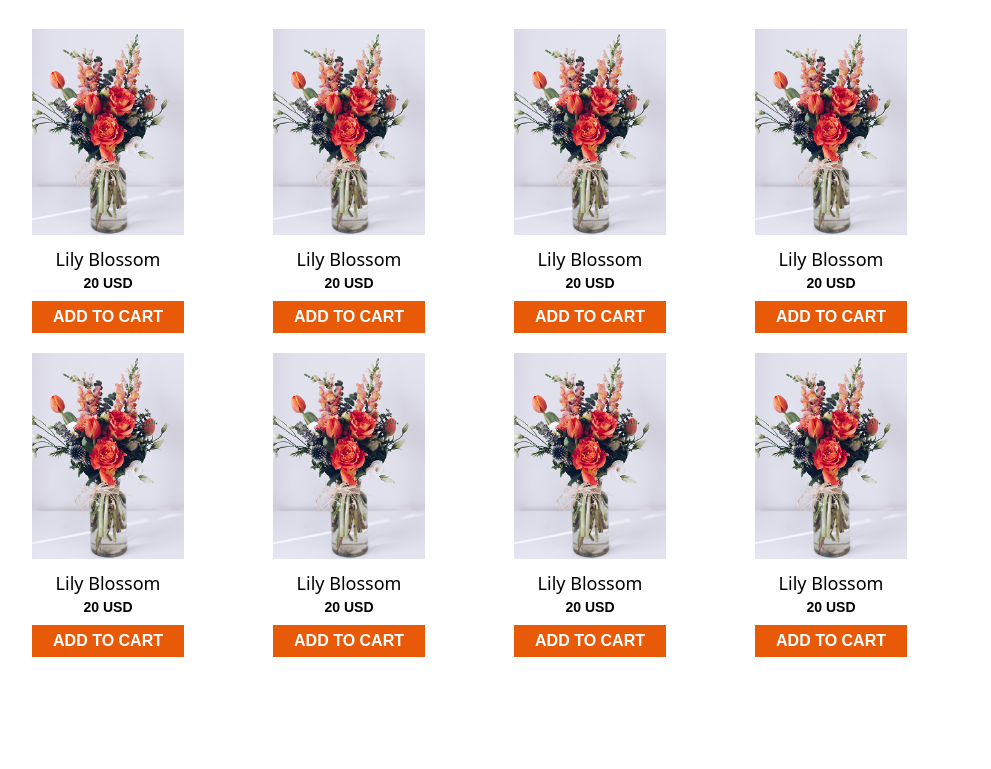
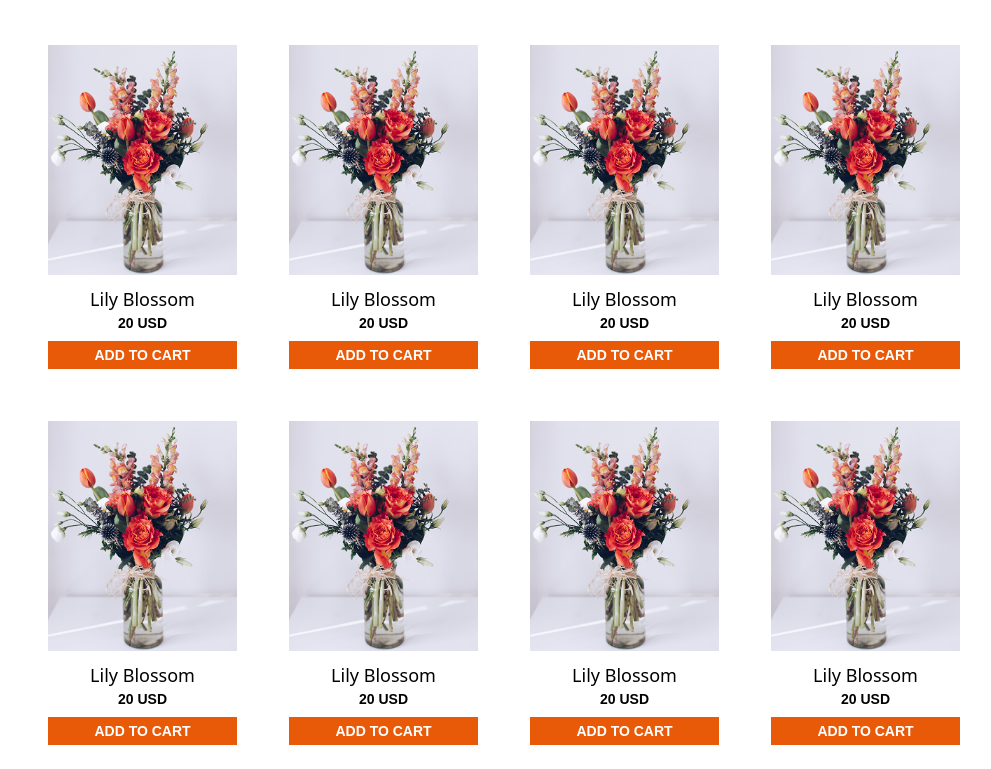
Before and after one commit to decodersifat/B12A02-Responsive-Flowers, a website: page index.html in a window 1280 px wide. Shown: the part 760-1529 px from the top of the page, without its empty margins (136-1127 px from the left). Before the commit the page ends 1425 px from the top, so only its background shows below. Drawn offline with Linux system fonts and the light colour scheme; a web font is replaced by a local one.

Commit message:
Fixed No. Of Column Issues in small devices and some Adjustment

```diff
--- a/index.html
+++ b/index.html
@@ -65,7 +65,7 @@
                             FRESH <br> FLOWERS
                         </span>
                     </h1>
-                    <p class="opacity-50 mt-2 text-sm">
+                    <p class="opacity-50 items-start md:items-center mt-2 text-sm">
                         Indulge your senses with the beauty and fragrance of our fresh flower shop.
                         From classic roses to exotic blooms, we offer a wide variety of fresh flowers
                         that are perfect for any occasion.
@@ -79,119 +79,154 @@
 
         <section id="Product" class="w-full md:px-40 px-4 mt-30">
             <div class="w-full gap-y-5">
-                <div class="flex flex-col justify-center items-center text-center px-4 md:px-0">
+                <div class="flex flex-col justify-center items-center text-center md:px-0">
                     <h1 class="text-xl md:text-4xl font-notosarif mb-2">
                         <span class="text-[#E95A08]">Our</span> Plants
                     </h1>
-                    <p class="opacity-50 text-sm max-w-xl">
+                    <p class="opacity-50  text-sm max-w-xl">
                         Indulge your senses with the beauty and fragrance of our fresh flower shop. From classic roses
                         to exotic blooms, we offer a wide variety of fresh.
                     </p>
                 </div>
 
-                <div class="grid grid-cols-1 w-full sm:grid-cols-2 md:grid-cols-4 gap-1 md:mt-6">
-                    <div class="md:w-[10.5rem] w-full bg-white rounded-xl p-6 md:p-2">
+                <div class="grid grid-cols-2 w-full sm:grid-cols-2 md:grid-cols-4 gap-1 md:mt-6">
+
+
+                        <div class="w-full bg-white rounded-xl p-2 sm:p-4 md:p-6">
                             <div class="text-center">
                                 <img src="./assets/sample-flower-image.png" alt="Plant"
-                                class="w-full h-52 mb-2 object-cover" />
-                            <h2 class="text-lg font-notosraif">Lily Blossom</h2>
-                            <p class="text-sm font-noto font-extrabold">20 USD</p>
-                            <button class="w-full font-bold font-noto p-1 mt-2 text-white bg-[#E95A08]">
-                                ADD TO CART
-                            </button>
-                        </div>
-                    </div>
-
-                    <div class="md:w-[10.5rem] w-full bg-white rounded-xl p-6 md:p-2">
-                        <div class="text-center">
-                            <img src="./assets/sample-flower-image.png" alt="Plant"
-                                class="w-full h-52 mb-2 object-cover" />
-                            <h2 class="text-lg font-notosraif">Lily Blossom</h2>
-                            <p class="text-sm font-noto font-extrabold">20 USD</p>
-                            <button class="w-full font-bold font-noto p-1 mt-2 text-white bg-[#E95A08]">
-                                ADD TO CART
-                            </button>
-                        </div>
-                    </div>
-
-                     <div class="md:w-[10.5rem] w-full bg-white rounded-xl p-6 md:p-2">
-                        <div class="text-center">
-                            <img src="./assets/sample-flower-image.png" alt="Plant"
-                                class="w-full h-52 mb-2 object-cover" />
-                            <h2 class="text-lg font-notosraif">Lily Blossom</h2>
-                            <p class="text-sm font-noto font-extrabold">20 USD</p>
-                            <button class="w-full font-bold font-noto p-1 mt-2 text-white bg-[#E95A08]">
+                                    class="w-full h-44 sm:h-53 md:h-58 mb-2 object-fit" />
+                                <h2 class="text-base sm:text-lg font-notosraif">Lily Blossom</h2>
+                                <p class="text-xs sm:text-sm font-noto font-extrabold">20 USD</p>
+                                <button
+                                    class="w-full font-bold font-noto p-1 mt-2 text-white bg-[#E95A08] text-xs sm:text-sm">
                                     ADD TO CART
                                 </button>
                             </div>
                         </div>
 
 
-                     <div class="md:w-[10.5rem] w-full bg-white rounded-xl p-6 md:p-2">
+
+
+
+                        <div class="w-full bg-white rounded-xl p-2 sm:p-4 md:p-6">
                             <div class="text-center">
                                 <img src="./assets/sample-flower-image.png" alt="Plant"
-                                class="w-full h-52 mb-2 object-cover" />
-                            <h2 class="text-lg font-notosraif">Lily Blossom</h2>
-                            <p class="text-sm font-noto font-extrabold">20 USD</p>
-                            <button class="w-full font-bold font-noto p-1 mt-2 text-white bg-[#E95A08]">
+                                    class="w-full h-44 sm:h-53 md:h-58 mb-2 object-fit" />
+                                <h2 class="text-base sm:text-lg font-notosraif">Lily Blossom</h2>
+                                <p class="text-xs sm:text-sm font-noto font-extrabold">20 USD</p>
+                                <button
+                                    class="w-full font-bold font-noto p-1 mt-2 text-white bg-[#E95A08] text-xs sm:text-sm">
                                     ADD TO CART
                                 </button>
                             </div>
                         </div>
 
 
-                     <div class="md:w-[10.5rem] w-full bg-white rounded-xl p-6 md:p-2">
+
+
+
+                        <div class="w-full bg-white rounded-xl p-2 sm:p-4 md:p-6">
                             <div class="text-center">
                                 <img src="./assets/sample-flower-image.png" alt="Plant"
-                                class="w-full h-52 mb-2 object-cover" />
-                            <h2 class="text-lg font-notosraif">Lily Blossom</h2>
-                            <p class="text-sm font-noto font-extrabold">20 USD</p>
-                            <button class="w-full font-bold font-noto p-1 mt-2 text-white bg-[#E95A08]">
+                                    class="w-full h-44 sm:h-53 md:h-58 mb-2 object-fit" />
+                                <h2 class="text-base sm:text-lg font-notosraif">Lily Blossom</h2>
+                                <p class="text-xs sm:text-sm font-noto font-extrabold">20 USD</p>
+                                <button
+                                    class="w-full font-bold font-noto p-1 mt-2 text-white bg-[#E95A08] text-xs sm:text-sm">
                                     ADD TO CART
                                 </button>
                             </div>
                         </div>
 
 
-                     <div class="md:w-[10.5rem] w-full bg-white rounded-xl p-6 md:p-2">
+
+
+
+                        <div class="w-full bg-white rounded-xl p-2 sm:p-4 md:p-6">
                             <div class="text-center">
                                 <img src="./assets/sample-flower-image.png" alt="Plant"
-                                class="w-full h-52 mb-2 object-cover" />
-                            <h2 class="text-lg font-notosraif">Lily Blossom</h2>
-                            <p class="text-sm font-noto font-extrabold">20 USD</p>
-                            <button class="w-full font-bold font-noto p-1 mt-2 text-white bg-[#E95A08]">
-                                ADD TO CART
-                            </button>
-                        </div>
-                    </div>
-
-                     <div class="md:w-[10.5rem] w-full bg-white rounded-xl p-6 md:p-2">
-                        <div class="text-center">
-                            <img src="./assets/sample-flower-image.png" alt="Plant"
-                                class="w-full h-52 mb-2 object-cover" />
-                            <h2 class="text-lg font-notosraif">Lily Blossom</h2>
-                            <p class="text-sm font-noto font-extrabold">20 USD</p>
-                            <button class="w-full font-bold font-noto p-1 mt-2 text-white bg-[#E95A08]">
+                                    class="w-full h-44 sm:h-53 md:h-58 mb-2 object-fit" />
+                                <h2 class="text-base sm:text-lg font-notosraif">Lily Blossom</h2>
+                                <p class="text-xs sm:text-sm font-noto font-extrabold">20 USD</p>
+                                <button
+                                    class="w-full font-bold font-noto p-1 mt-2 text-white bg-[#E95A08] text-xs sm:text-sm">
                                     ADD TO CART
                                 </button>
                             </div>
                         </div>
 
 
-                     <div class="md:w-[10.5rem] w-full bg-white rounded-xl p-6 md:p-2">
+
+
+
+                        <div class="w-full bg-white rounded-xl p-2 sm:p-4 md:p-6">
                             <div class="text-center">
                                 <img src="./assets/sample-flower-image.png" alt="Plant"
-                                class="w-full h-52 mb-2 object-cover" />
-                            <h2 class="text-lg font-notosraif">Lily Blossom</h2>
-                            <p class="text-sm font-noto font-extrabold">20 USD</p>
-                            <button class="w-full font-bold font-noto p-1 mt-2 text-white bg-[#E95A08]">
+                                    class="w-full h-44 sm:h-53 md:h-58 mb-2 object-fit" />
+                                <h2 class="text-base sm:text-lg font-notosraif">Lily Blossom</h2>
+                                <p class="text-xs sm:text-sm font-noto font-extrabold">20 USD</p>
+                                <button
+                                    class="w-full font-bold font-noto p-1 mt-2 text-white bg-[#E95A08] text-xs sm:text-sm">
                                     ADD TO CART
                                 </button>
                             </div>
                         </div>
 
 
+
+
+
+                        <div class="w-full bg-white rounded-xl p-2 sm:p-4 md:p-6">
+                            <div class="text-center">
+                                <img src="./assets/sample-flower-image.png" alt="Plant"
+                                    class="w-full h-44 sm:h-53 md:h-58 mb-2 object-fit" />
+                                <h2 class="text-base sm:text-lg font-notosraif">Lily Blossom</h2>
+                                <p class="text-xs sm:text-sm font-noto font-extrabold">20 USD</p>
+                                <button
+                                    class="w-full font-bold font-noto p-1 mt-2 text-white bg-[#E95A08] text-xs sm:text-sm">
+                                    ADD TO CART
+                                </button>
                             </div>
+                        </div>
+
+
+
+
+
+                        <div class="w-full bg-white rounded-xl p-2 sm:p-4 md:p-6">
+                            <div class="text-center">
+                                <img src="./assets/sample-flower-image.png" alt="Plant"
+                                    class="w-full h-44 sm:h-53 md:h-58 mb-2 object-fit" />
+                                <h2 class="text-base sm:text-lg font-notosraif">Lily Blossom</h2>
+                                <p class="text-xs sm:text-sm font-noto font-extrabold">20 USD</p>
+                                <button
+                                    class="w-full font-bold font-noto p-1 mt-2 text-white bg-[#E95A08] text-xs sm:text-sm">
+                                    ADD TO CART
+                                </button>
+                            </div>
+                        </div>
+
+
+
+
+                        <div class="w-full bg-white rounded-xl p-2 sm:p-4 md:p-6">
+                            <div class="text-center">
+                                <img src="./assets/sample-flower-image.png" alt="Plant"
+                                    class="w-full h-44 sm:h-53 md:h-58 mb-2 object-fit" />
+                                <h2 class="text-base sm:text-lg font-notosraif">Lily Blossom</h2>
+                                <p class="text-xs sm:text-sm font-noto font-extrabold">20 USD</p>
+                                <button
+                                    class="w-full font-bold font-noto p-1 mt-2 text-white bg-[#E95A08] text-xs sm:text-sm">
+                                    ADD TO CART
+                                </button>
+                            </div>
+                        </div>
+
+
+
+                    </div>
+
 
 
             </div>
```
Also changed, not shown: main.css. Lines whose indentation alone changed are shown as unchanged.
